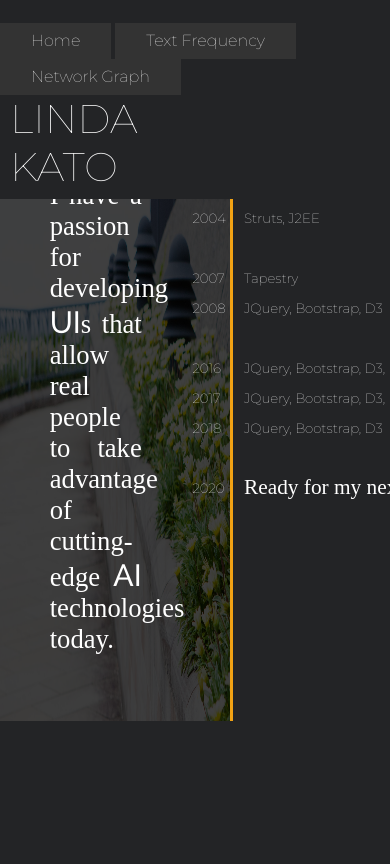
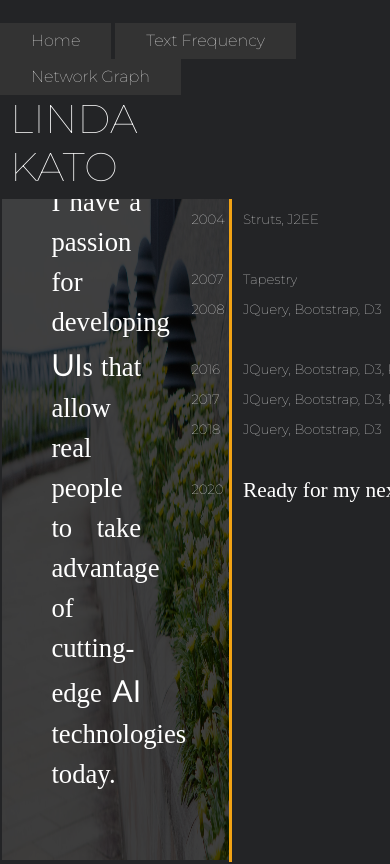
Before and after one commit to lindakato/lindakato.github.io, a plain HTML site: page index.html in a window 390 px wide. Shown: the top 864 px of the page. Drawn offline with nearby package versions, Linux system fonts and the light colour scheme; a web font is replaced by a local one.

Commit message:
Updated for mobile browser

```diff
--- a/css/style.css
+++ b/css/style.css
@@ -35,7 +35,7 @@ h1 > div {
 
 body > section {
   color: #fff;
-  margin-bottom: 500px;
+  margin-bottom: 100vh;
   min-height: 400px;
   padding: 5px;
   position: relative;
@@ -69,6 +69,18 @@ div.top-nav > span {
   background-size: 100% 100%;
   height: 450px;
   width: 85%;
+}
+
+#section_text > table,
+#section_text > table tr,
+#section_text > table th,
+#section_text > table tbody,
+#section_text > table td {
+  border-top:2px solid #232426;
+  border-left:2px solid #232426;
+  border-right:2px solid #232426;
+  border-bottom:2px solid #232426;
+  border-collapse: collapse;
 }
 
 #section_text > table td.tagline {
--- a/index.html
+++ b/index.html
@@ -1,3 +1,4 @@
+<!DOCTYPE HTML>
 <html>
 <head>
     <meta charset="UTF-8" />
@@ -41,14 +42,14 @@
   <section id="section_text">
     <table><tbody>
       <tr>
-        <td class="tagline">
+        <td class="tagline" style="border-right:0px solid transparent;">
           <p>
               I have a passion for developing <span>UI</span>s that allow real
               people to take advantage of cutting-edge <span>AI</span>
               technologies today.
           </p>
         </td>
-        <td class="tech-dates">
+        <td class="tech-dates" style="border-left:0px solid transparent;">
           <div>
             <div style="top: 20px;">2001</div>
             <div style="top: 80px;">2004</div>
```
